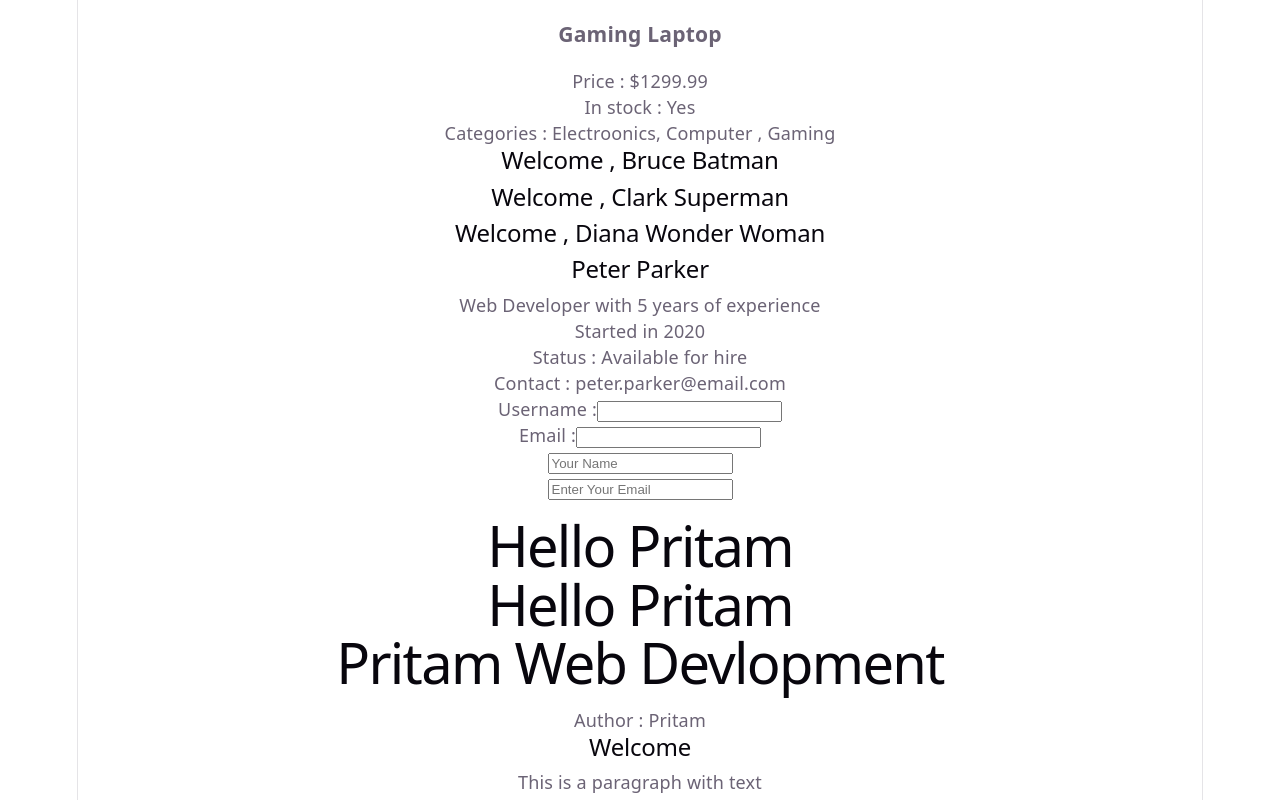
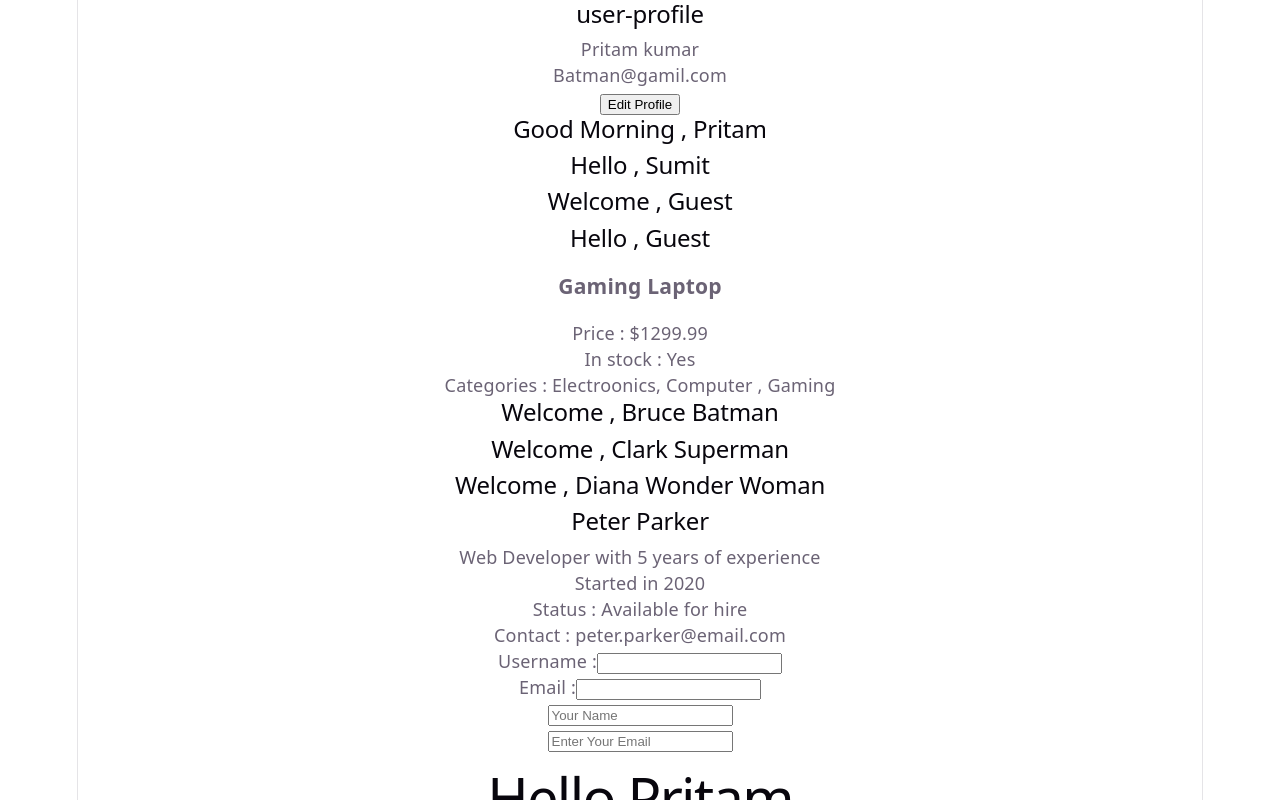
Before and after one commit to Blexedpritam/React-, a React (Vite) app in the folder core-concepts/: page / in a window 1280 px wide. Shown: the top 800 px of the page. Built offline with nearby package versions, Linux system fonts and the light colour scheme.

Commit message:
Add Greeting and CardWrapper components; update UserCard and UserInfo

```diff
--- a/core-concepts/src/App.jsx
+++ b/core-concepts/src/App.jsx
@@ -9,6 +9,8 @@ import { ContactForm } from './ContactForm';
 import { StyleFrom } from './StyleFrom';
 import { CandidateProfile } from './CandidateProfile';
 import { Product } from './Product';
+import { Greeting } from './Greeting';
+import { CardWrapper } from './CardWrapper';
 
 
 
@@ -16,6 +18,21 @@ function App() {
 
   return (
     <div>
+      <CardWrapper title= "user-profile" >
+        <p>Pritam kumar</p>
+        <p>Batman@gamil.com</p>
+        <button>Edit Profile</button>
+      </CardWrapper>
+
+
+
+      <Greeting name="Pritam" message = "Good Morning" />
+      <Greeting name ="Sumit" />
+      <Greeting message = "Welcome"/>
+      <Greeting/>
+
+
+
       <Product
       // When Passing Different Type Of Data ....
        title = "Gaming Laptop" //For Striing use = " "
--- /dev/null
+++ b/core-concepts/src/CardWrapper.jsx
@@ -0,0 +1,10 @@
+export  const CardWrapper = ({title , children}) => {
+    return (
+        <>
+            <div className="card">
+                <h2>{title}</h2>
+                <div className="card-content"> {children} </div>
+            </div>
+        </>
+    )
+}
--- /dev/null
+++ b/core-concepts/src/Greeting.jsx
@@ -0,0 +1,7 @@
+export const Greeting = ({name= "Guest",message ="Hello"}) => { //we add here default props
+    return(
+        <>
+            <h2>{message} , {name}</h2>
+        </>
+    )
+};
```
Also changed, not shown: core-concepts/src/UserCard.jsx (added, +29 -0 lines), core-concepts/src/Userinfo.jsx (added, +11 -0 lines).
